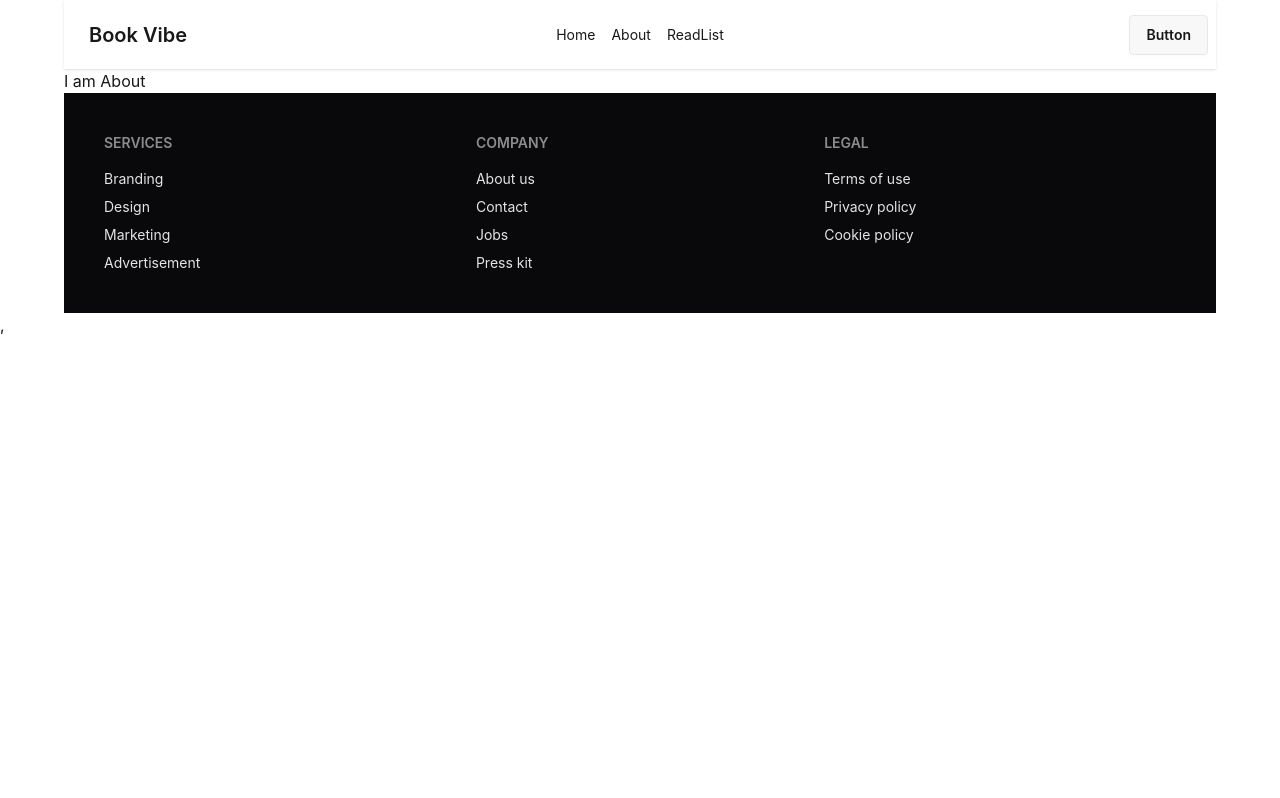
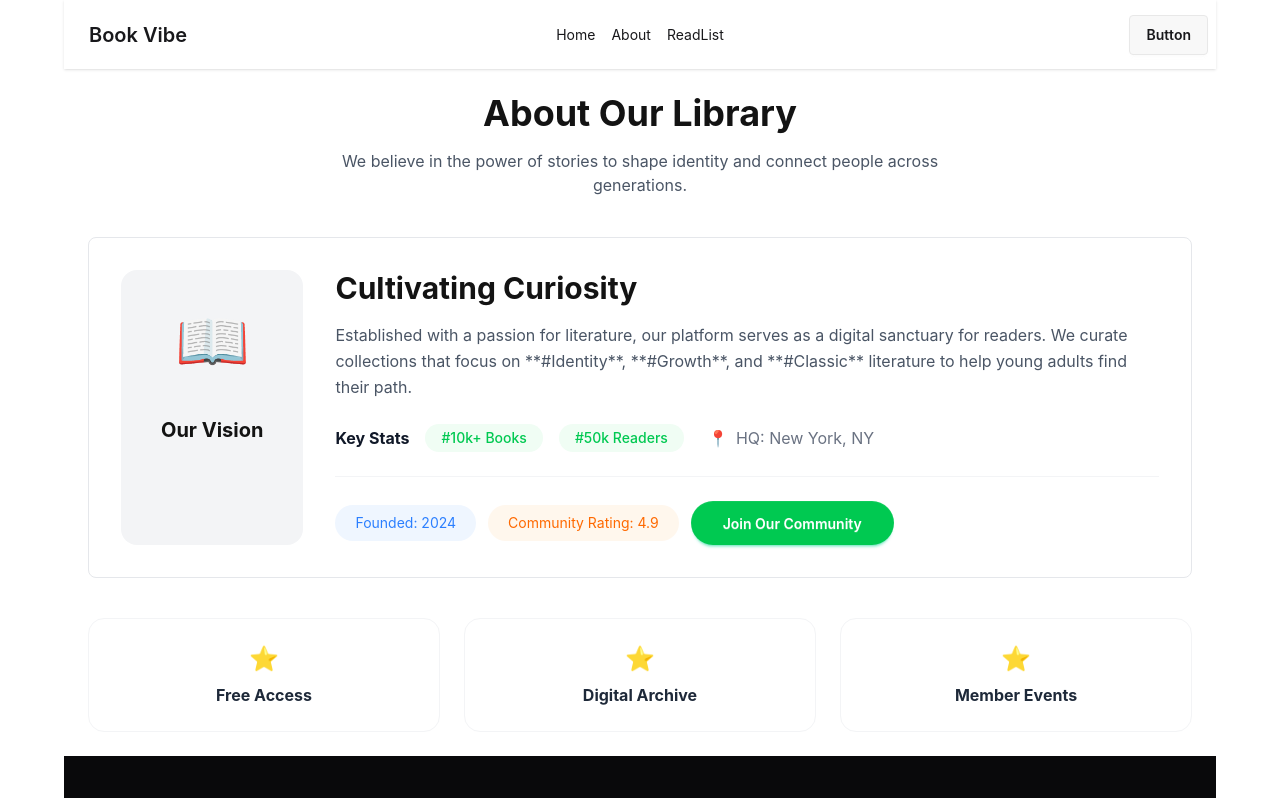
Before and after one commit to JabirSiddiqueTalim/Book-Vibe, a React (Vite) app: page /about in a window 1280 px wide. Shown: the top 798 px of the page. Built offline with nearby package versions, Linux system fonts and the light colour scheme.

Commit message:
added builded about page

```diff
--- a/src/Components/About/About.jsx
+++ b/src/Components/About/About.jsx
@@ -2,10 +2,73 @@ import React from 'react';
 
 const About = () => {
   return (
-    <div>
-      <h2>I am About</h2>
+    <div className="max-w-6xl mx-auto p-6">
+            {/* Header Section */}
+            <div className="text-center mb-10">
+                <h1 className="text-4xl font-bold text-[#131313] mb-4">About Our Library</h1>
+                <p className="text-gray-600 max-w-2xl mx-auto">
+                    We believe in the power of stories to shape identity and connect people across generations.
+                </p>
+            </div>
 
-    </div>
+            {/* Main Info Card (Styled like your Book Card) */}
+            <div className="card lg:card-side bg-base-100 border border-gray-200 p-8 gap-8 mb-10">
+                {/* Visual Placeholder */}
+                <figure className="bg-gray-100 rounded-2xl p-10 flex flex-col items-center justify-center text-center">
+                    <div className="text-6xl mb-4">📖</div>
+                    <h3 className="text-xl font-bold text-[#131313]">Our Vision</h3>
+                </figure>
+
+                <div className="flex-1">
+                    <h2 className="text-3xl font-bold text-[#131313] mb-4">Cultivating Curiosity</h2>
+                    <p className="text-gray-600 leading-relaxed mb-6">
+                        Established with a passion for literature, our platform serves as a digital sanctuary
+                        for readers. We curate collections that focus on **#Identity**, **#Growth**,
+                        and **#Classic** literature to help young adults find their path.
+                    </p>
+
+                    {/* Stats/Tags Row */}
+                    <div className="flex flex-wrap items-center gap-4 mb-6">
+                        <span className="font-bold text-gray-900">Key Stats</span>
+                        <span className="text-green-500 bg-green-50 px-4 py-1 rounded-full font-medium text-sm">
+                            #10k+ Books
+                        </span>
+                        <span className="text-green-500 bg-green-50 px-4 py-1 rounded-full font-medium text-sm">
+                            #50k Readers
+                        </span>
+                        <div className="flex items-center gap-2 text-gray-500 ml-2">
+                            <span>📍</span>
+                            <span>HQ: New York, NY</span>
+                        </div>
+                    </div>
+
+                    <hr className="border-gray-100 mb-6" />
+
+                    {/* Bottom Features */}
+                    <div className="flex flex-wrap items-center gap-3">
+                        <span className="bg-blue-50 text-blue-500 px-5 py-2 rounded-full text-sm">
+                            Founded: 2024
+                        </span>
+                        <span className="bg-orange-50 text-orange-500 px-5 py-2 rounded-full text-sm">
+                            Community Rating: 4.9
+                        </span>
+                        <button className="btn btn-success bg-green-500 border-none text-white rounded-full px-8 min-h-0 h-11 hover:bg-green-600">
+                            Join Our Community
+                        </button>
+                    </div>
+                </div>
+            </div>
+
+            {/* Simple Grid for extra info */}
+            <div className="grid md:grid-cols-3 gap-6">
+                {['Free Access', 'Digital Archive', 'Member Events'].map((item, index) => (
+                    <div key={index} className="border border-gray-100 p-6 rounded-2xl text-center">
+                        <div className="text-2xl mb-2">⭐</div>
+                        <h4 className="font-bold text-gray-800">{item}</h4>
+                    </div>
+                ))}
+            </div>
+        </div>
   );
 };
 
--- a/src/Components/ReadListShow/ReadListShow.jsx
+++ b/src/Components/ReadListShow/ReadListShow.jsx
@@ -12,7 +12,7 @@ const ReadListShow = (read) => {
 
             {/* Right Content Section */}
             <div className="card-body p-0 lg:pl-6">
-                <h2 className="text-2xl font-bold text-gray-900">{bookName}</h2>
+                <h2 className="text-2xl font-bold text-gray-100">{bookName}</h2>
                 <p className="font-medium text-gray-600">By : {author}</p>
 
                 {/* Tags and Year */}
```
